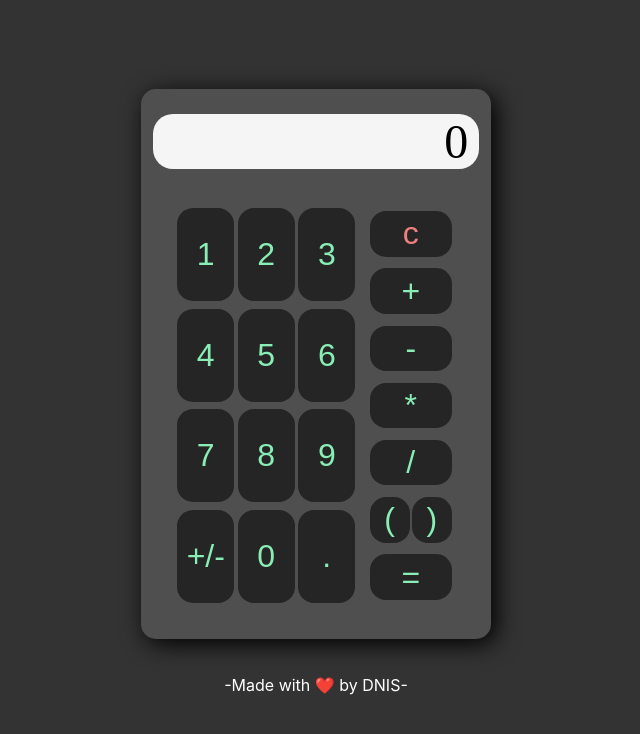
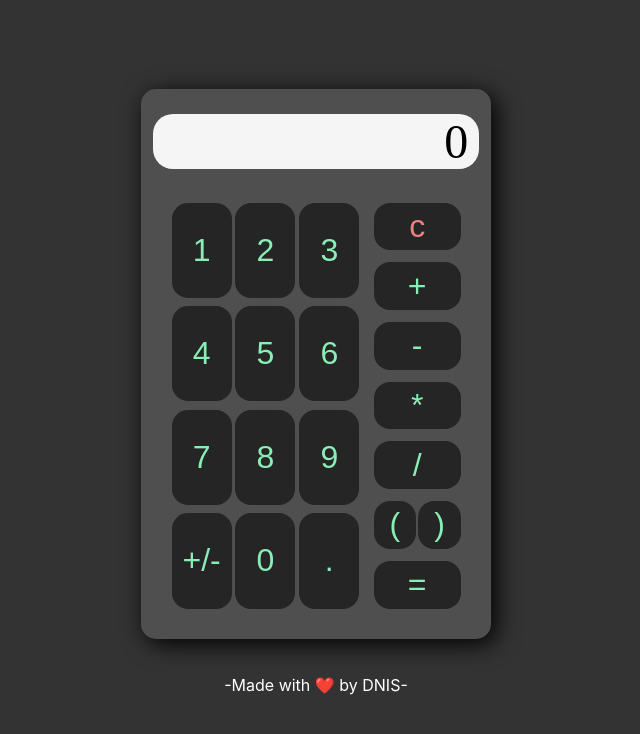
Before and after one commit to dbode94/calculator, a React (Create React App) app: page / in a window 1280 px wide. Shown: the top 734 px of the page, without its empty margins (324-964 px from the left). Built offline with nearby package versions, Linux system fonts and the light colour scheme; a web font is replaced by a local one.

Commit message:
restoring

```diff
--- a/src/components/buttonPanel/buttonPanel.style.scss
+++ b/src/components/buttonPanel/buttonPanel.style.scss
@@ -2,7 +2,7 @@
     height: 80%;
     margin: 20px;
     display: flex;
-    // justify-content: space-between;
+    justify-content: space-between;
     padding: 3%;
 }
 
@@ -12,17 +12,16 @@
     gap: 2%;
     // background-color: lightcoral;
     width: 65%;
-    margin: 2%;
 }
 
 .oprationButton-container{
     // background-color: lightgreen;
-    margin: 3%;
+    margin: 0px;
     display: grid;
     grid-template-columns: 1fr;
     gap: 3%;
     width: 30%;
-    padding: 0px;
+
 }
 
 .parenthesisButton-container{
@@ -30,5 +29,4 @@
     display: grid;
     grid-template-columns: 1fr 1fr;
     gap:3%;
-    padding: 0px;
 }
```
